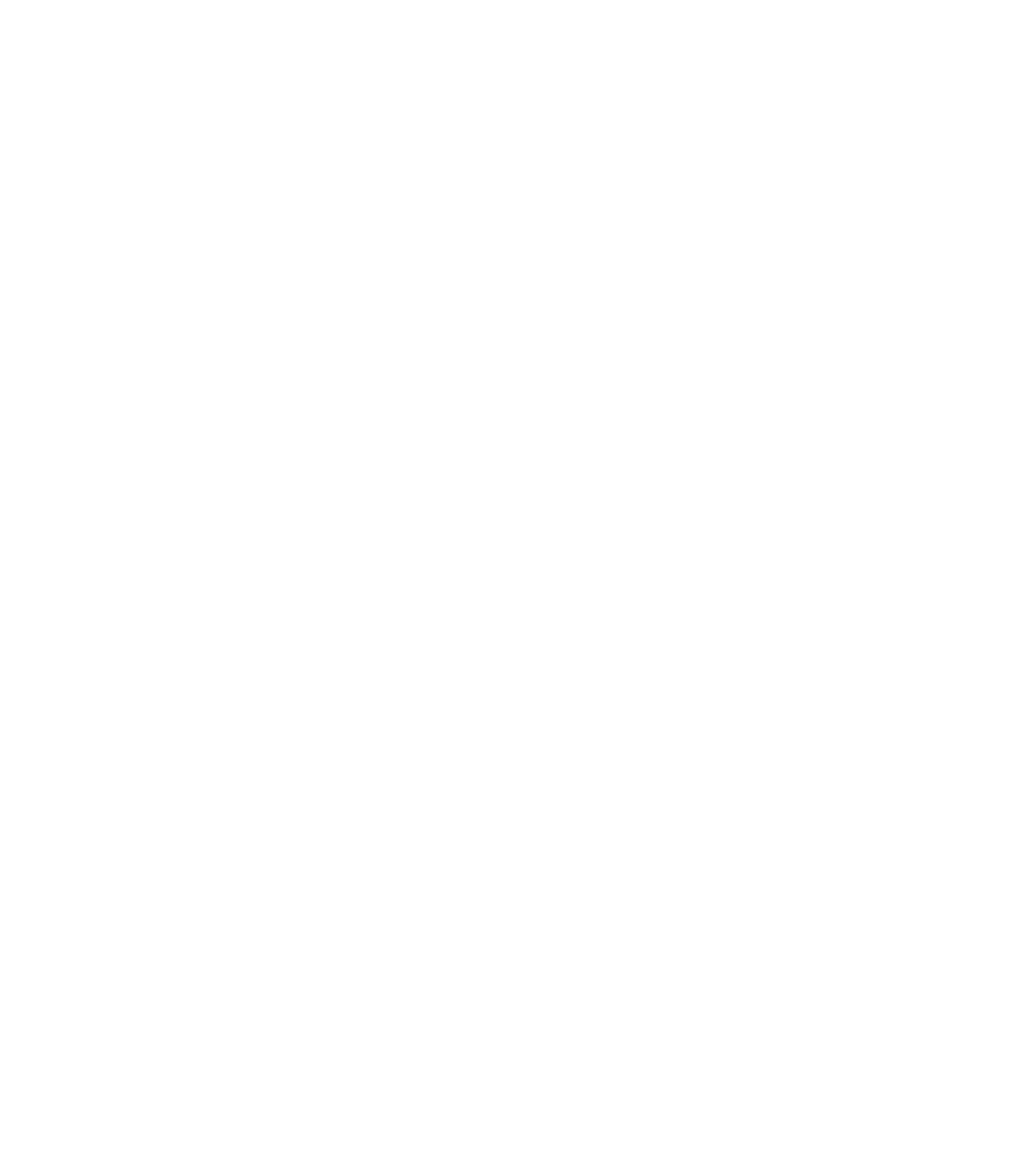
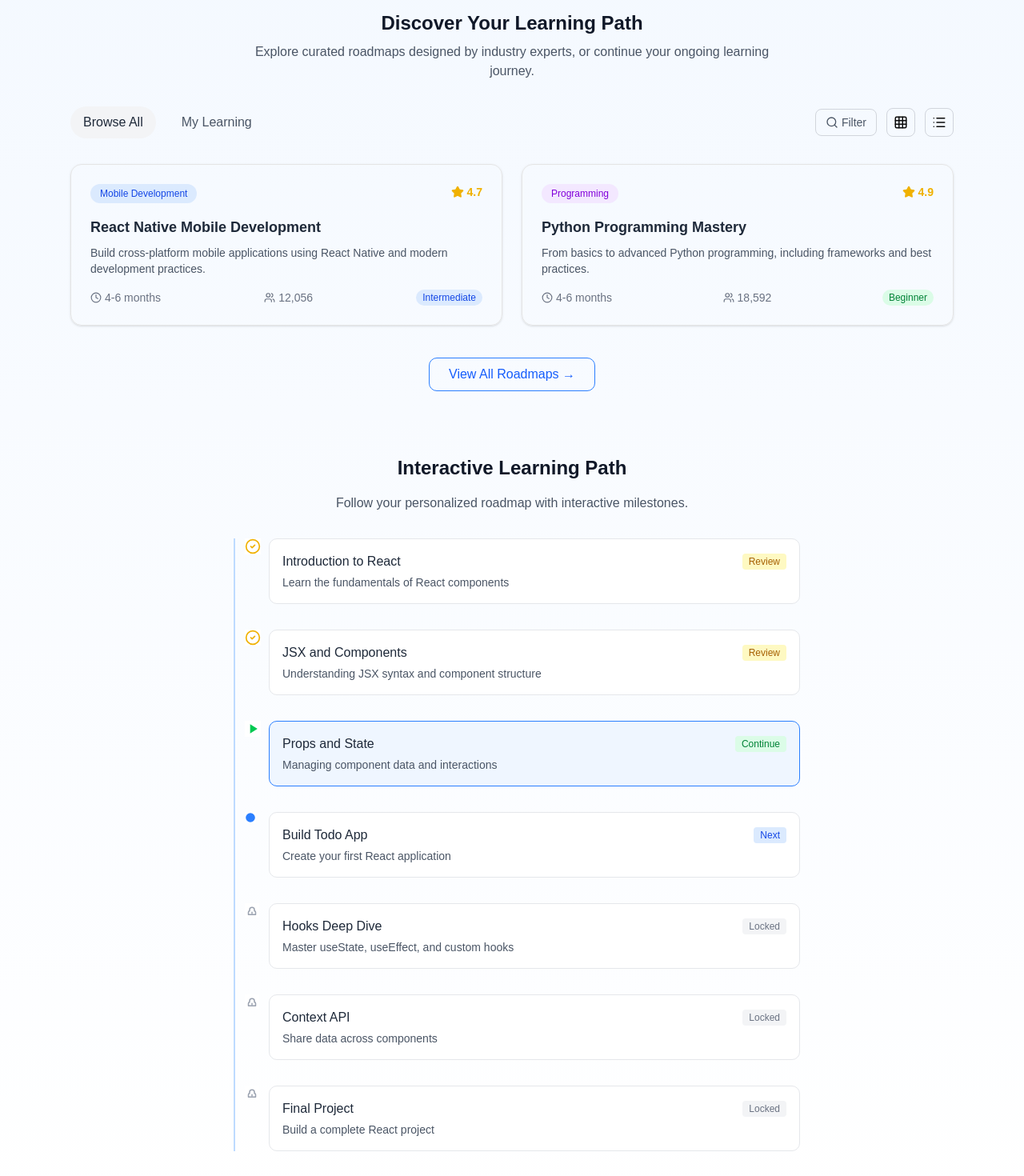
Before and after one commit to P3GP-BSD027-T2/LearnSkill-Map, a Next.js app in the folder client/: page / in a window 1280 px wide. Shown: the part 900-2370 px from the top of the page at 80% size. Before the commit the page ends 871 px from the top, so only its background shows below. Built offline with nearby package versions, Linux system fonts and the light colour scheme.

Commit message:
fix:landing

```diff
--- a/client/src/app/globals.css
+++ b/client/src/app/globals.css
@@ -1,13 +1,10 @@
 @import "tailwindcss";
 @import "tw-animate-css";
-
-@custom-variant dark (&:is(.dark *));
 
 :root {
   --background: #ffffff;
   --foreground: #171717;
 }
-
 
 @media (prefers-color-scheme: light) {
   :root {
@@ -20,6 +17,8 @@
   color: var(--foreground);
   font-family: Arial, Helvetica, sans-serif;
 }
+
+@custom-variant dark (&:is(.dark *));
 
 @theme inline {
   --radius-sm: calc(var(--radius) - 4px);
--- a/client/src/app/layout.tsx
+++ b/client/src/app/layout.tsx
@@ -1,7 +1,8 @@
 import type { Metadata } from "next";
 import { Geist, Geist_Mono } from "next/font/google";
 import "./globals.css";
-import Navbar from "./components/Navbar";
+import Navbar from "../components/Navbar";
+import Footer from "../components/Footer";
 const geistSans = Geist({
   variable: "--font-geist-sans",
   subsets: ["latin"],
@@ -24,6 +25,7 @@
       <body>
         <Navbar />
         <main>{children}</main>
+        <Footer/>
       </body>
     </html>
   );
--- a/client/src/app/page.tsx
+++ b/client/src/app/page.tsx
@@ -1,7 +1,10 @@
+import { Search, Filter, Grid, List, Clock, Users, Star } from "lucide-react";
+
 export default function Home() {
   return (
-    <main className="flex flex-col items-center justify-center min-h-screen bg-gradient-to-b from-blue-50 to-white ">
-   <div className="mb-10">
+    <main className="flex flex-col items-center justify-center bg-gradient-to-b from-blue-50 to-white">
+      <section className="flex flex-col items-center justify-center min-h-screen px-4">
+        <div className="mb-18">
           <span className="inline-flex items-center gap-2 px-4 py-1.5 text-sm font-medium text-yellow-800 bg-yellow-100 rounded-full shadow-sm">
             <svg
               xmlns="http://www.w3.org/2000/svg"
@@ -20,15 +23,17 @@
             AI-Powered Learning Paths
           </span>
         </div>
-      <h1 className="text-4xl font-extrabold text-gray-900 text-center max-w-2xl leading-snug">
+
+        {/*Title */}
+        <h1 className="text-4xl font-extrabold text-gray-900 text-center max-w-2xl leading-snug mb-7">
           Master Any Skill with{" "}
           <span className="text-blue-600">Intelligent Roadmaps</span>
         </h1>
         <p className="mt-4 text-lg text-gray-600 text-center max-w-xl">
-        Navigate your learning journey with personalized, visual roadmaps. Track
-        progress, unlock achievements, and accelerate your professional growth.
+          Navigate your learning journey with personalized, visual roadmaps.
+          Track progress, unlock achievements, and accelerate your professional
+          growth.
         </p>
-
         <div className="mt-8 flex gap-4">
           <button className="px-6 py-3 rounded-lg bg-blue-600 text-white font-medium hover:bg-blue-700 transition">
             Explore Roadmaps →
@@ -37,8 +42,6 @@
             Create Custom Path
           </button>
         </div>
-
-      {/* Stats */}
         <div className="mt-12 grid grid-cols-1 sm:grid-cols-3 gap-8 text-center">
           <div>
             <div className="text-3xl font-bold text-blue-600">500+</div>
@@ -53,6 +56,182 @@
             <p className="mt-1 text-gray-600">Success Rate</p>
           </div>
         </div>
+      </section>
+     <section className="w-full max-w-6xl px-6 py-5">
+      <h2 className="text-2xl font-bold text-gray-900 text-center">
+        Discover Your Learning Path
+      </h2>
+      <p className="mt-2 text-gray-600 text-center max-w-2xl mx-auto">
+        Explore curated roadmaps designed by industry experts, or continue your ongoing learning journey.
+      </p>
+
+      <div className="mt-8 flex items-center justify-between  ">
+        <div className="flex space-x-4">
+      <button className="px-4 py-2 rounded-full bg-gray-100 text-gray-800 font-medium">
+          Browse All
+      </button>
+      <button className="px-4 py-2 rounded-full text-gray-600 hover:bg-gray-50 transition">
+      My Learning
+      </button>
+    </div>
+        <div className="flex items-center space-x-3">
+          <button className="flex items-center gap-1 px-3 py-1.5 rounded-md border border-gray-300 text-gray-600 hover:bg-gray-50 transition text-sm">
+            <Search size={16} /> Filter
+          </button>
+          <button className="p-2 rounded-md border border-gray-300 hover:bg-gray-50 transition">
+            <Grid size={18} />
+          </button>
+          <button className="p-2 rounded-md border border-gray-300 hover:bg-gray-50 transition">
+            <List size={18} />
+          </button>
+        </div>
+      </div>
+
+      {/* Cards */}
+      <div className="mt-8 grid md:grid-cols-2 gap-6">
+        {/* Card 1 */}
+        <div className="border rounded-xl p-6 shadow hover:shadow-lg transition">
+          <div className="flex justify-between items-start">
+            <span className="px-3 py-1 text-xs font-medium text-blue-700 bg-blue-100 rounded-full">
+              Mobile Development
+            </span>
+            <span className="flex items-center text-yellow-500 text-sm font-semibold gap-1">
+              <Star size={16} fill="currentColor" /> 4.7
+            </span>
+          </div>
+          <h3 className="mt-4 text-lg font-semibold text-gray-800">
+            React Native Mobile Development
+          </h3>
+          <p className="mt-2 text-sm text-gray-600">
+            Build cross-platform mobile applications using React Native and modern development practices.
+          </p>
+
+          <div className="mt-4 flex items-center justify-between text-sm text-gray-500">
+            <span className="flex items-center gap-1">
+              <Clock size={14} /> 4-6 months
+            </span>
+            <span className="flex items-center gap-1">
+              <Users size={14} /> 12,056
+            </span>
+            <span className="px-2 py-0.5 text-xs rounded-full bg-blue-100 text-blue-700">
+              Intermediate
+            </span>
+          </div>
+        </div>
+
+        {/* Card 2 */}
+        <div className="border rounded-xl p-6 shadow hover:shadow-lg transition">
+          <div className="flex justify-between items-start">
+            <span className="px-3 py-1 text-xs font-medium text-purple-700 bg-purple-100 rounded-full">
+              Programming
+            </span>
+            <span className="flex items-center text-yellow-500 text-sm font-semibold gap-1">
+              <Star size={16} fill="currentColor" /> 4.9
+            </span>
+          </div>
+          <h3 className="mt-4 text-lg font-semibold text-gray-800">
+            Python Programming Mastery
+          </h3>
+          <p className="mt-2 text-sm text-gray-600">
+            From basics to advanced Python programming, including frameworks and best practices.
+          </p>
+
+          <div className="mt-4 flex items-center justify-between text-sm text-gray-500">
+            <span className="flex items-center gap-1">
+              <Clock size={14} /> 4-6 months
+            </span>
+            <span className="flex items-center gap-1">
+              <Users size={14} /> 18,592
+            </span>
+            <span className="px-2 py-0.5 text-xs rounded-full bg-green-100 text-green-700">
+              Beginner
+            </span>
+          </div>
+        </div>
+      </div>
+
+      {/* View All Button */}
+      <div className="mt-10 text-center">
+        <button className="px-6 py-2 rounded-lg border border-blue-500 text-blue-600 font-medium hover:bg-blue-50 transition">
+          View All Roadmaps →
+        </button>
+      </div>
+    </section>
+
+  {/* Bagian Interactive */}
+<section className="w-full max-w-3xl px-6 py-15">
+  <h2 className="text-2xl font-bold text-gray-900 text-center mb-4">
+    Interactive Learning Path
+  </h2>
+  <p className="text-gray-600 text-center mb-8">
+    Follow your personalized roadmap with interactive milestones.
+  </p>
+
+  <div className="relative pl-8">
+    <div className="absolute left-3 top-0 h-full w-0.5 bg-blue-200"></div>
+
+    {[
+      { title: "Introduction to React", desc: "Learn the fundamentals of React components", type: "Review" },
+      { title: "JSX and Components", desc: "Understanding JSX syntax and component structure", type: "Review" },
+      { title: "Props and State", desc: "Managing component data and interactions", type: "Continue" },
+      { title: "Build Todo App", desc: "Create your first React application", type: "Next" },
+      { title: "Hooks Deep Dive", desc: "Master useState, useEffect, and custom hooks", type: "Locked" },
+      { title: "Context API", desc: "Share data across components", type: "Locked" },
+      { title: "Final Project", desc: "Build a complete React project", type: "Locked" },
+    ].map((step, idx) => (
+      <div key={idx} className="relative mb-8 flex items-start gap-4">
+        <div className="absolute -left-1.5 bg-white">
+          {step.type === "Review" && (
+            <svg className="text-yellow-500" width="20" height="20" fill="none" stroke="currentColor" strokeWidth="2" viewBox="0 0 24 24">
+              <circle cx="12" cy="12" r="10" />
+              <path strokeLinecap="round" strokeLinejoin="round" d="M9 12l2 2l4 -4" />
+            </svg>
+          )}
+          {step.type === "Continue" && (
+            <svg className="text-green-500" width="20" height="20" fill="currentColor" viewBox="0 0 24 24">
+              <path d="M8 5v14l11-7z" />
+            </svg>
+          )}
+          {step.type === "Next" && (
+            <svg className="text-blue-500 fill-blue-500" width="14" height="14" viewBox="0 0 24 24">
+              <circle cx="12" cy="12" r="10" />
+            </svg>
+          )}
+          {step.type === "Locked" && (
+            <svg className="text-gray-400" width="18" height="18" fill="none" stroke="currentColor" strokeWidth="2" viewBox="0 0 24 24">
+              <path strokeLinecap="round" strokeLinejoin="round" d="M12 15v2m4-6a4 4 0 10-8 0v2a2 2 0 00-2 2v4h12v-4a2 2 0 00-2-2z" />
+            </svg>
+          )}
+        </div>
+        <div
+          className={`ml-6 p-4 rounded-lg border w-full ${
+            step.type === "Continue"
+              ? "border-blue-500 bg-blue-50"
+              : "border-gray-200 bg-white"
+          }`}
+        >
+          <div className="flex justify-between items-center">
+            <p className="font-medium text-gray-800">{step.title}</p>
+            <span
+              className={`px-2 py-0.5 text-xs rounded font-medium ${
+                step.type === "Review"
+                  ? "bg-yellow-100 text-yellow-700"
+                  : step.type === "Continue"
+                  ? "bg-green-100 text-green-700"
+                  : step.type === "Next"
+                  ? "bg-blue-100 text-blue-700"
+                  : "bg-gray-100 text-gray-500"
+              }`}
+            >
+              {step.type}
+            </span>
+          </div>
+          <p className="text-sm text-gray-600 mt-1">{step.desc}</p>
+        </div>
+      </div>
+    ))}
+  </div>
+</section>
 </main>
   );
 }
--- /dev/null
+++ b/client/src/components/Footer.tsx
@@ -0,0 +1,9 @@
+import React from 'react'
+
+const Footer = () => {
+  return (
+    <div>Ini Footer LALALALALLLLLLLLLLLLLLLLLLLLLLLAALALALLALALALALALALAL</div>
+  )
+}
+
+export default Footer
```
Also changed, not shown: client/src/components/Navbar.tsx (renamed from client/src/app/components/Navbar.tsx, +12 -9 lines). Lines whose indentation alone changed are shown as unchanged.
